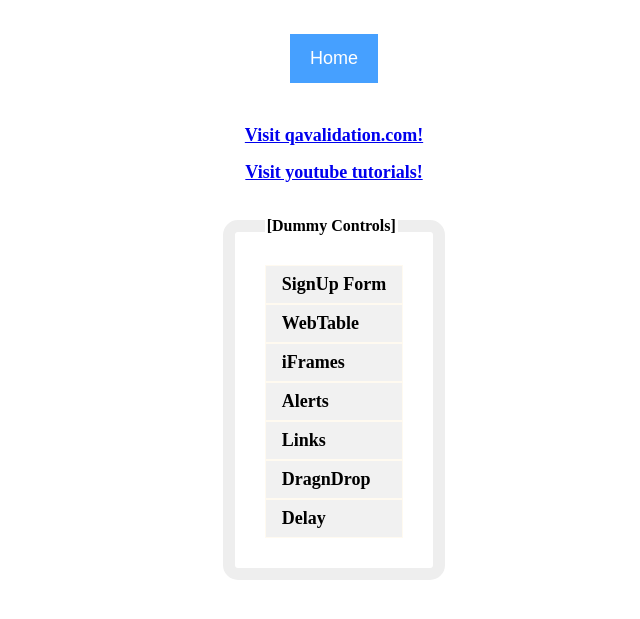
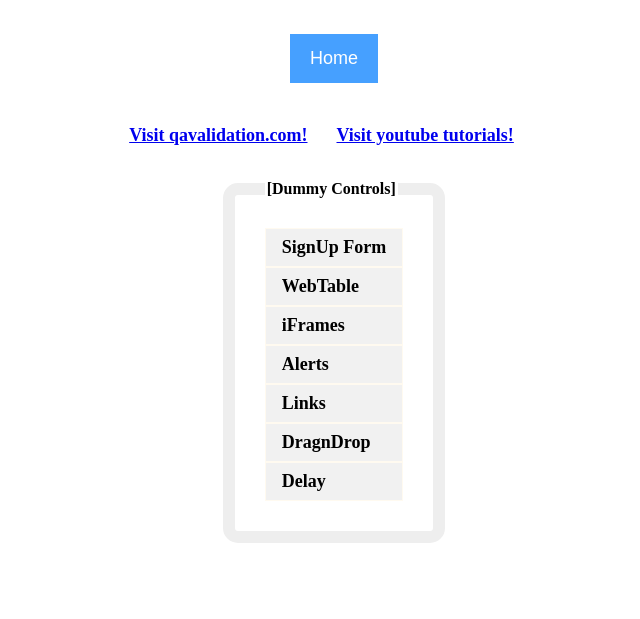
Before and after one commit to qavbox/demo, a Jekyll site: the page built from index.html, in a window 1280 px wide. Shown: the top 619 px of the page, without its empty margins (306-946 px from the left). Built offline with Jekyll 4.4.1, drawn with Linux system fonts in a browser that asks for light colours.

Commit message:
Update main.css

```diff
--- a/css/main.css
+++ b/css/main.css
@@ -22,6 +22,12 @@ table#table01 {
     padding-bottom: 12px;
     background-color: #3396FF;
     color: white;
+}
+
+
+._links p{
+	display:inline-block;
+	margin-right: 25px;
 }
 
 input[type=text]
```
